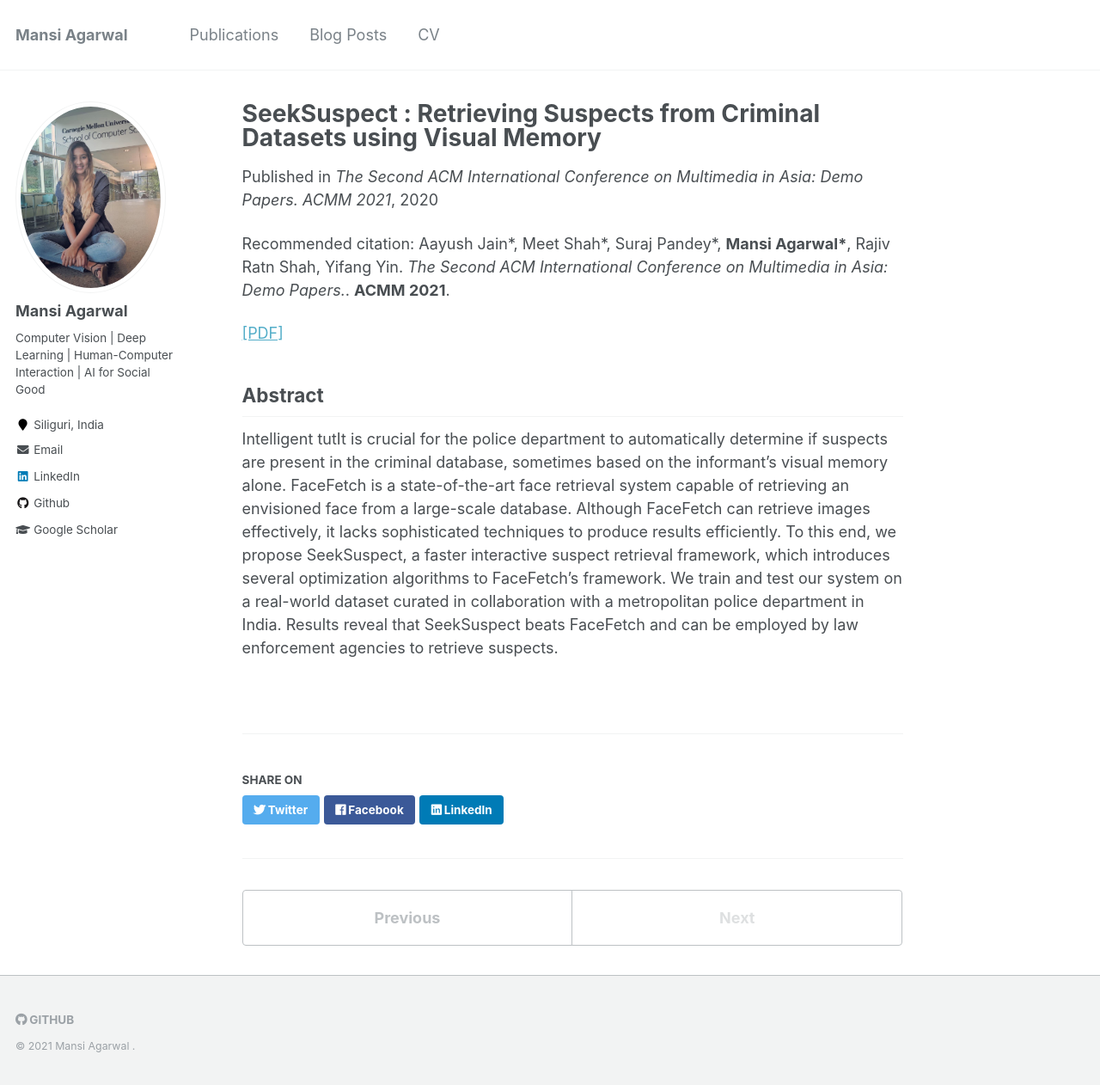
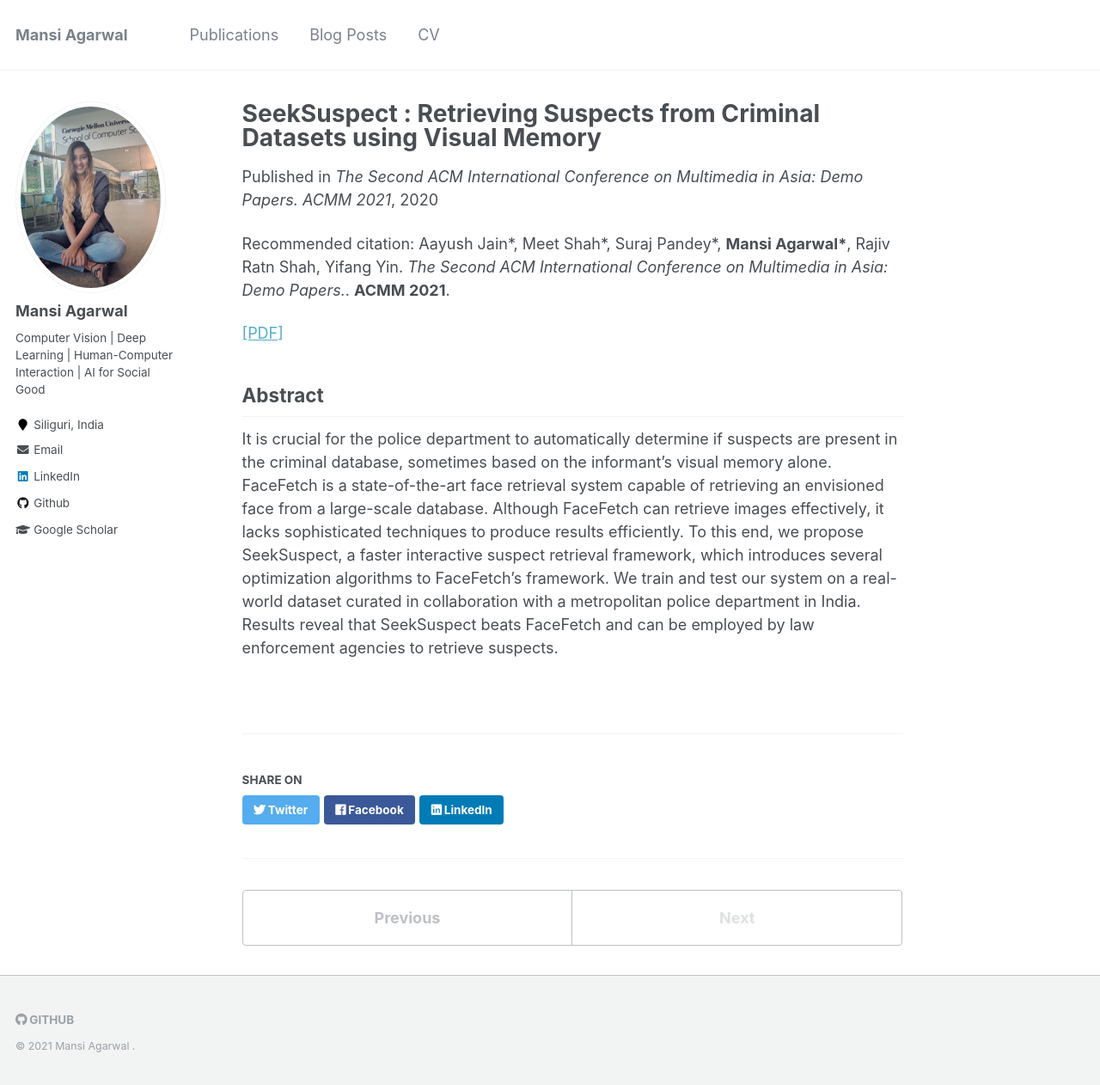
Before and after one commit to MansiAgarwal11/MansiAgarwal11.github.io, a Jekyll site: the page built from _publications/seeksuspect.md, in a window 1280 px wide and 1262 px high. Shown: the whole window at 86% size. Built offline with Jekyll 4.4.1, drawn with Linux system fonts in a browser that asks for light colours.

Commit message:
Update seeksuspect.md

```diff
--- a/_publications/seeksuspect.md
+++ b/_publications/seeksuspect.md
@@ -10,4 +10,4 @@ citation: 'Aayush Jain*, Meet Shah*, Suraj Pandey*, <b>Mansi Agarwal*</b>, Rajiv
 [[PDF]](https://arxiv.org/pdf/2010.12810.pdf)
 
 ## Abstract
-Intelligent tutIt is crucial for the police department to automatically determine if suspects are present in the criminal database, sometimes based on the informant's visual memory alone. FaceFetch is a state-of-the-art face retrieval system capable of retrieving an envisioned face from a large-scale database. Although FaceFetch can retrieve images effectively, it lacks sophisticated techniques to produce results efficiently.  To this end, we propose SeekSuspect, a faster interactive suspect retrieval framework, which introduces several optimization algorithms to FaceFetch's framework. We train and test our system on a real-world dataset curated in collaboration with a metropolitan police department in India. Results reveal that SeekSuspect beats FaceFetch and can be employed by law enforcement agencies to retrieve suspects.
+It is crucial for the police department to automatically determine if suspects are present in the criminal database, sometimes based on the informant's visual memory alone. FaceFetch is a state-of-the-art face retrieval system capable of retrieving an envisioned face from a large-scale database. Although FaceFetch can retrieve images effectively, it lacks sophisticated techniques to produce results efficiently.  To this end, we propose SeekSuspect, a faster interactive suspect retrieval framework, which introduces several optimization algorithms to FaceFetch's framework. We train and test our system on a real-world dataset curated in collaboration with a metropolitan police department in India. Results reveal that SeekSuspect beats FaceFetch and can be employed by law enforcement agencies to retrieve suspects.
```
